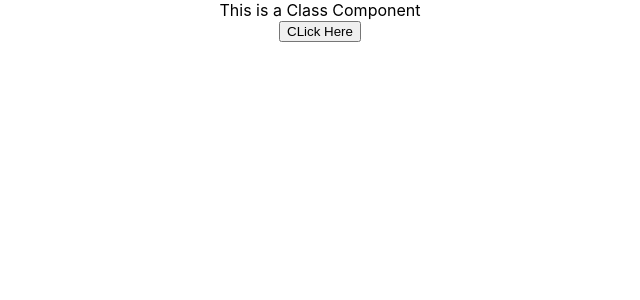
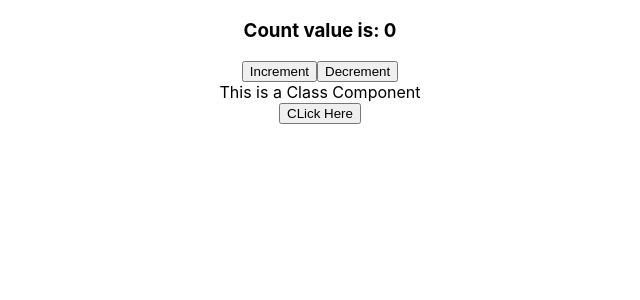
Before and after one commit to charles-okunzo/Learning-React, a React (Create React App) app: page / in a window 1280 px wide. Shown: the top 300 px of the page, without its empty margins (320-960 px from the left). Built offline with nearby package versions, Linux system fonts and the light colour scheme.

Commit message:
Event Binding

```diff
--- a/src/App.js
+++ b/src/App.js
@@ -15,7 +15,7 @@ function App() {
       {/* <Profile name = "Becky" lastName = "Gichana" /> */}
       {/* <Profile name = "Walter" lastName = "Onzere" /> */}
       {/* <Message messageContent="This is a Class message" /> */}
-    {/* <Counter /> */}
+    <Counter />
     {/* <Resume name = "Petro"/> */}
     {/* <FunctionEvent /> */}
     <ClassEvent />
--- a/src/components/Counter.js
+++ b/src/components/Counter.js
@@ -5,10 +5,11 @@ class Counter extends Component {
         super();
         this.state = {
             counter: 0,
+            //this.increment = this.increment.bind(this) //first recommended method of binding the this keyword.
         };
     }
 
-    increment(){
+    increment = ()=> { //second recommended method of binding the this keyword is using arrow function
         this.setState({
             counter: this.state.counter + 1
         })
@@ -24,8 +25,8 @@ class Counter extends Component {
         return(
             <div>
                 <h3>Count value is: {this.state.counter} </h3>
-                <button onClick={()=> this.increment()}>Increment</button>
-                <button onClick={()=> this.decrement()}>Decrement</button>
+                <button onClick={this.increment}>Increment</button>
+                <button onClick={()=> this.decrement()}>Decrement</button> {/*Third recommended method of binding the this keyword is using arrow function in the event call */}
             </div>
         )
 
```
